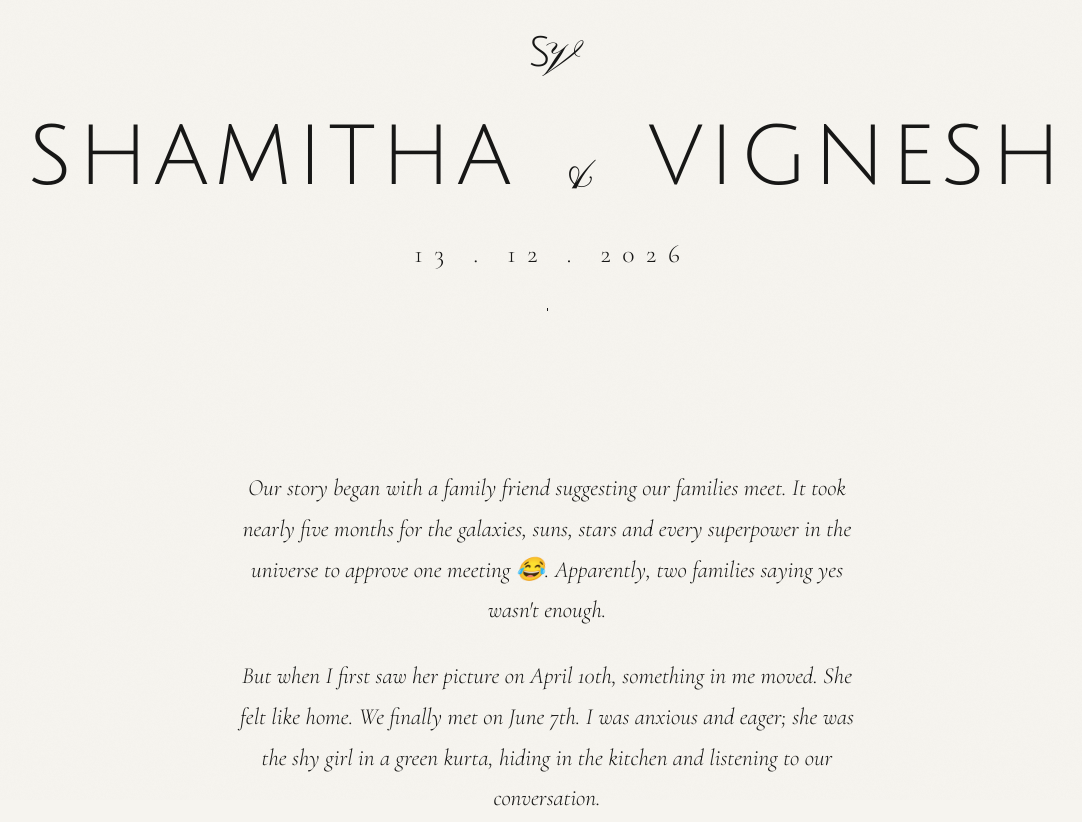
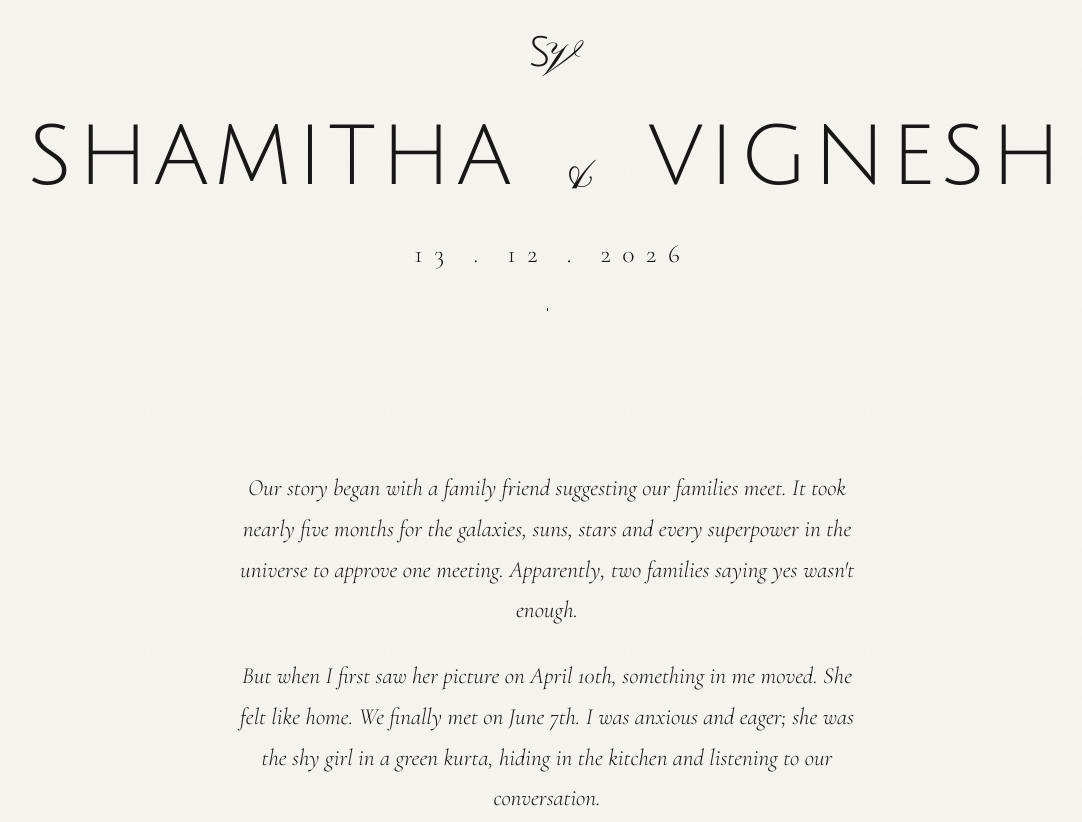
Before and after one commit to viccaay/wedding-invite-vs, a plain HTML site: page family/index.html in a window 1280 px wide. Shown: the top 822 px of the page, without its empty margins (93-1175 px from the left). Drawn offline with nearby package versions, Linux system fonts and the light colour scheme; files whose address does not match are found by name.

Commit message:
emoji remove

```diff
--- a/family/index.html
+++ b/family/index.html
@@ -53,7 +53,7 @@
     <section class="story reveal" id="story">
       <!-- CUSTOMIZE: your story -->
       <p>
-        Our story began with a family friend suggesting our families meet. It took nearly five months for the galaxies, suns, stars and every superpower in the universe to approve one meeting 😂. Apparently, two families saying yes wasn't enough.
+        Our story began with a family friend suggesting our families meet. It took nearly five months for the galaxies, suns, stars and every superpower in the universe to approve one meeting. Apparently, two families saying yes wasn't enough.
         </p>
       <p>
         But when I first saw her picture on April 10th, something in me moved. She felt like home. We finally met on June 7th. I was anxious and eager; she was the shy girl in a green kurta, hiding in the kitchen and listening to our conversation.
```
Also changed, not shown: index.html (+1 -1 lines), wedding-invite-two-versions/family/index.html (+1 -1 lines), wedding-invite-two-versions/index.html (+1 -1 lines).
